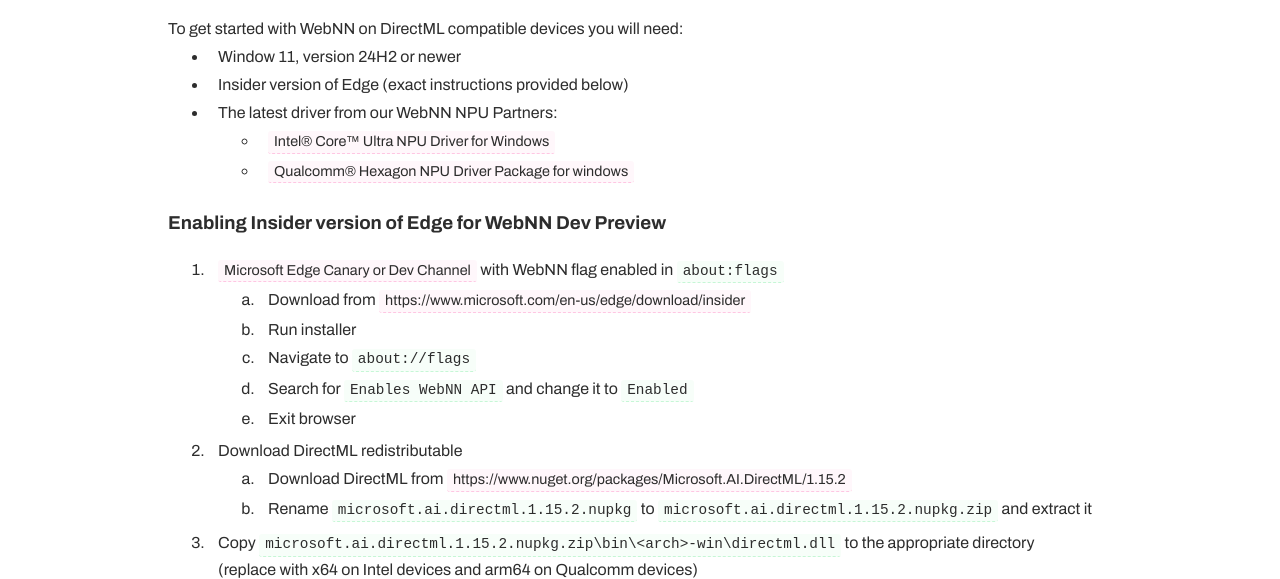
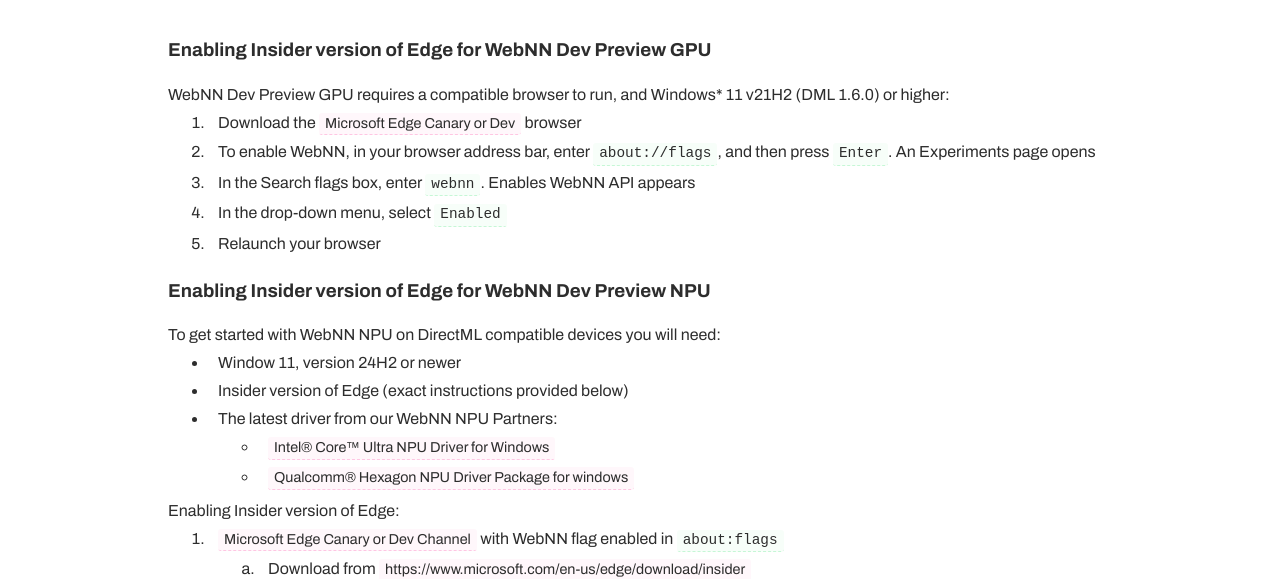
Before and after one commit to microsoft/webnn-developer-preview, a website: page install.html in a window 1280 px wide. Shown: the part 173-752 px from the top of the page. Drawn offline with Linux system fonts and the light colour scheme.

Commit message:
Add WebNN GPU guide back

```diff
--- a/install.html
+++ b/install.html
@@ -210,7 +210,23 @@
       <h2>WebNN Installation Guide</h2>
     </section>
     <div id='install-guides'>
-      To get started with WebNN on DirectML compatible devices you will need:
+      <h3>Enabling Insider version of Edge for WebNN Dev Preview GPU</h3>
+      WebNN Dev Preview GPU requires a compatible browser to run, and Windows* 11
+      v21H2 (DML 1.6.0) or higher:
+      <ol>
+        <li>Download the <a href="https://www.microsoft.com/en-us/edge/download/insider?form=MA13FJ">Microsoft Edge Canary or Dev</a> browser</li>
+        <li>To enable WebNN, in your browser address bar, enter
+          <code>about://flags</code>, and then press
+          <code>Enter</code>. An Experiments page opens
+        </li>
+        <li>In the Search flags box, enter <code>webnn</code>.
+          Enables WebNN API appears</li>
+        <li>In the drop-down menu, select <code>Enabled</code></li>
+        <li>Relaunch your browser</li>
+      </ol>
+
+      <h3>Enabling Insider version of Edge for WebNN Dev Preview NPU</h3>
+      To get started with WebNN NPU on DirectML compatible devices you will need:
       <ul>
         <li>Window 11, version 24H2 or newer</li>
         <li>Insider version of Edge (exact instructions provided below)</li>
@@ -221,7 +237,7 @@
           </ul>
         </li>
       </ul>
-      <h3>Enabling Insider version of Edge for WebNN Dev Preview</h3>
+      Enabling Insider version of Edge:
       <ol>
         <li>
           <a href="https://www.microsoft.com/en-us/edge/download/insider?form=MA13FJ">Microsoft Edge Canary or Dev Channel</a> with WebNN flag enabled in <code>about:flags</code>
```
